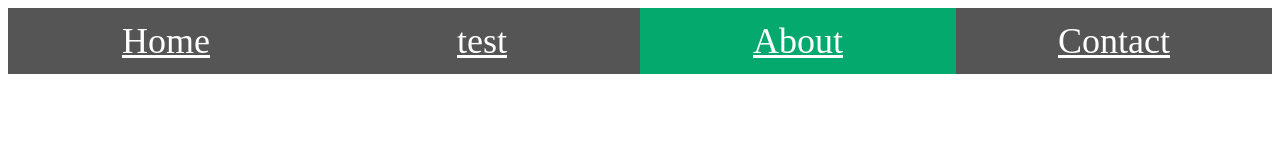
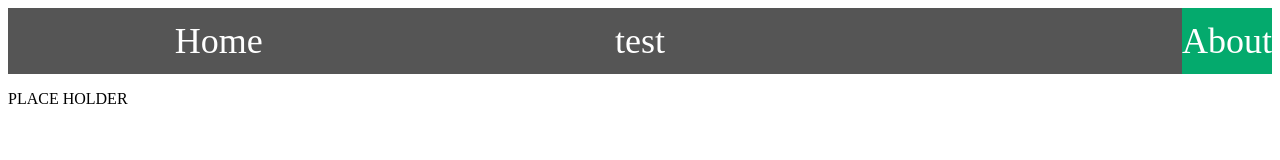
Before and after one commit to MarxxDC/WebsiteQ1.2024, a plain HTML site: page about.html in a window 1280 px wide. Drawn offline with Linux system fonts and the light colour scheme.

Commit message:
Upgrade 21Uhr 02.05

```diff
--- a/about.html
+++ b/about.html
@@ -9,10 +9,18 @@
   </head>
   <nav>
     <div class="icon-bar">
-      <a href="./index.html">Home</a>
+      <a href="index.html">Home</a>
       <a href="#"><!--<img src="test.jpg" alt="Bildbeschreibung" width="25" height="25">-->test</a>
-      <a class="active" href="#">About</a>
-      <a href="./contact.html">Contact</a>
+      <div class="dropdown">
+        <button class="dropbtn">About</button>
+        <div class="dropdown-content">
+          <a class="active" href="about.html">Me</a>
+          <a href="contact.html">Contact</a>
+        </div>
+      </div>
     </div>
   </nav>
+  <body>
+    <p> PLACE HOLDER </p>
+  </body>
 </html>
--- a/style-about.css
+++ b/style-about.css
@@ -7,11 +7,12 @@
 .icon-bar a {
   float: left; /* Float links side by side */
   text-align: center; /* Center-align text */
-  width: 25%; /* Equal width (5 icons with 20% width each = 100%) */
+  width: 33.33%; /* Equal width (5 icons with 20% width each = 100%) */
   padding: 12px 0; /* Some top and bottom padding */
   transition: all 0.3s ease; /* Add transition for hover effects */
   color: white; /* White text color */
   font-size: 36px; /* Increased font size */
+  text-decoration: none;
 }
 
 .icon-bar a:hover {
@@ -21,3 +22,70 @@
 .active {
   background-color: #04AA6D; /* Add an active/current color */
 }
+
+
+/* The dropdown container */
+.dropdown {
+  float: right;
+  overflow: hidden;
+  width: auto;
+}
+
+/* Dropdown button */
+.dropdown .dropbtn {
+  text-align: center;
+  font-size: 36px;
+  border: none;
+  outline: none;
+  color: white;
+  padding: 12px 0;
+  background-color: inherit;
+  font-family: inherit; /* Important for vertical align on mobile phones */
+  margin: 0; /* Important for vertical align on mobile phones */
+  background-color:  #04AA6D;
+}
+
+/* Add a red background color to navbar links on hover */
+.navbar a:hover, .dropdown:hover .dropbtn {
+  background-color: darkblue;transition: all 0.3s ease;
+}
+
+/* Dropdown content (hidden by default) */
+.dropdown-content {
+  display: none;
+  position: absolute;
+  background-color: #f9f9f9;
+  /*min-width: 0;*/
+  max-width: 33.33%;
+  box-shadow: 0px 8px 33.33% 0px rgba(0,0,0,0.2);
+  z-index: 1;
+  right: 1px;
+}
+
+/* Links inside the dropdown */
+.dropdown-content a {
+  text-align: center;
+  width: auto;
+  float: none;
+  color: black;
+  padding: 32px 0;
+  text-decoration: none;
+  display: block;
+
+}
+
+
+
+
+
+
+/* Add a grey background color to dropdown links on hover */
+.dropdown-content a:hover {
+  background-color: #ddd;
+  width: auto;
+}
+
+/* Show the dropdown menu on hover */
+.dropdown:hover .dropdown-content {
+  display: block;
+}
--- a/style-contact.css
+++ b/style-contact.css
@@ -1,28 +1,3 @@
-header{
-  margin-bottom: 30px;
-  background: green;
-  border: 10px solid green;
-
-  outline-color: transparent;
-  text-decoration: none;
-  padding: 2px 1px 0;
-}
-
-p {
-    color: rgb(0, 0, 0);
-    margin-top: 5px;
-  }
-
-iframe{
-  margin-top: 50px;
-}
-a:focus,
-a:hover {
-    border-bottom: 1px solid;
-}
-
-
-
 .icon-bar {
   width: 100%; /* Full-width */
   background-color: #555; /* Dark-grey background */
@@ -32,11 +7,12 @@ a:hover {
 .icon-bar a {
   float: left; /* Float links side by side */
   text-align: center; /* Center-align text */
-  width: 25%; /* Equal width (5 icons with 20% width each = 100%) */
+  width: 33.33%; /* Equal width (5 icons with 20% width each = 100%) */
   padding: 12px 0; /* Some top and bottom padding */
   transition: all 0.3s ease; /* Add transition for hover effects */
   color: white; /* White text color */
   font-size: 36px; /* Increased font size */
+  text-decoration: none;
 }
 
 .icon-bar a:hover {
@@ -46,3 +22,73 @@ a:hover {
 .active {
   background-color: #04AA6D; /* Add an active/current color */
 }
+
+
+
+/* The dropdown container */
+.dropdown {
+  float: right;
+  overflow: hidden;
+  width: auto;
+}
+
+/* Dropdown button */
+.dropdown .dropbtn {
+  text-align: center;
+  font-size: 36px;
+  border: none;
+  outline: none;
+  color: white;
+  padding: 12px 0;
+  background-color: inherit;
+  font-family: inherit; /* Important for vertical align on mobile phones */
+  margin: 0; /* Important for vertical align on mobile phones */
+  background-color:  #04AA6D;
+}
+
+/* Add a red background color to navbar links on hover */
+.navbar a:hover, .dropdown:hover .dropbtn {
+  background-color: darkblue;transition: all 0.3s ease;
+}
+
+/* Dropdown content (hidden by default) */
+.dropdown-content {
+  display: none;
+  position: absolute;
+  background-color: #f9f9f9;
+  /*min-width: 0;*/
+  max-width: 33.33%;
+  box-shadow: 0px 8px 33.33% 0px rgba(0,0,0,0.2);
+  z-index: 1;
+  right: 1px;
+}
+
+/* Links inside the dropdown */
+.dropdown-content a {
+  text-align: center;
+  width: auto;
+  float: none;
+  color: black;
+  padding: 32px 0;
+  text-decoration: none;
+  display: block;
+
+}
+
+
+
+/* Add a grey background color to dropdown links on hover */
+.dropdown-content a:hover {
+  background-color: #ddd;
+  width: auto;
+}
+
+/* Show the dropdown menu on hover */
+.dropdown:hover .dropdown-content {
+  display: block;
+}
+
+
+.e-mail{
+  font-size: 36px;
+}
--- a/style-index.css
+++ b/style-index.css
@@ -7,11 +7,12 @@
 .icon-bar a {
   float: left; /* Float links side by side */
   text-align: center; /* Center-align text */
-  width: 25%; /* Equal width (5 icons with 20% width each = 100%) */
+  width: 33.33%; /* Equal width (5 icons with 20% width each = 100%) */
   padding: 12px 0; /* Some top and bottom padding */
   transition: all 0.3s ease; /* Add transition for hover effects */
   color: white; /* White text color */
   font-size: 36px; /* Increased font size */
+  text-decoration: none;
 }
 
 .icon-bar a:hover {
@@ -21,3 +22,69 @@
 .active {
   background-color: #04AA6D; /* Add an active/current color */
 }
+
+
+/* The dropdown container */
+.dropdown {
+  float: right;
+  overflow: hidden;
+  width: auto;
+}
+
+/* Dropdown button */
+.dropdown .dropbtn {
+  text-align: center;
+  font-size: 36px;
+  border: none;
+  outline: none;
+  color: white;
+  padding: 12px 0;
+  background-color: inherit;
+  font-family: inherit; /* Important for vertical align on mobile phones */
+  margin: 0; /* Important for vertical align on mobile phones */
+}
+
+/* Add a red background color to navbar links on hover */
+.navbar a:hover, .dropdown:hover .dropbtn {
+  background-color: darkblue;transition: all 0.3s ease;
+}
+
+/* Dropdown content (hidden by default) */
+.dropdown-content {
+  display: none;
+  position: absolute;
+  background-color: #f9f9f9;
+  /*min-width: 0;*/
+  max-width: 33.33%;
+  box-shadow: 0px 8px 33.33% 0px rgba(0,0,0,0.2);
+  z-index: 1;
+  right: 1px;
+}
+
+/* Links inside the dropdown */
+.dropdown-content a {
+  text-align: center;
+  width: auto;
+  float: none;
+  color: black;
+  padding: 32px 0;
+  text-decoration: none;
+  display: block;
+
+}
+
+
+
+
+
+
+/* Add a grey background color to dropdown links on hover */
+.dropdown-content a:hover {
+  background-color: #ddd;
+  width: auto;
+}
+
+/* Show the dropdown menu on hover */
+.dropdown:hover .dropdown-content {
+  display: block;
+}
```
Also changed, not shown: contact.html (+12 -5 lines), index.html (+13 -10 lines), 1 other file.
